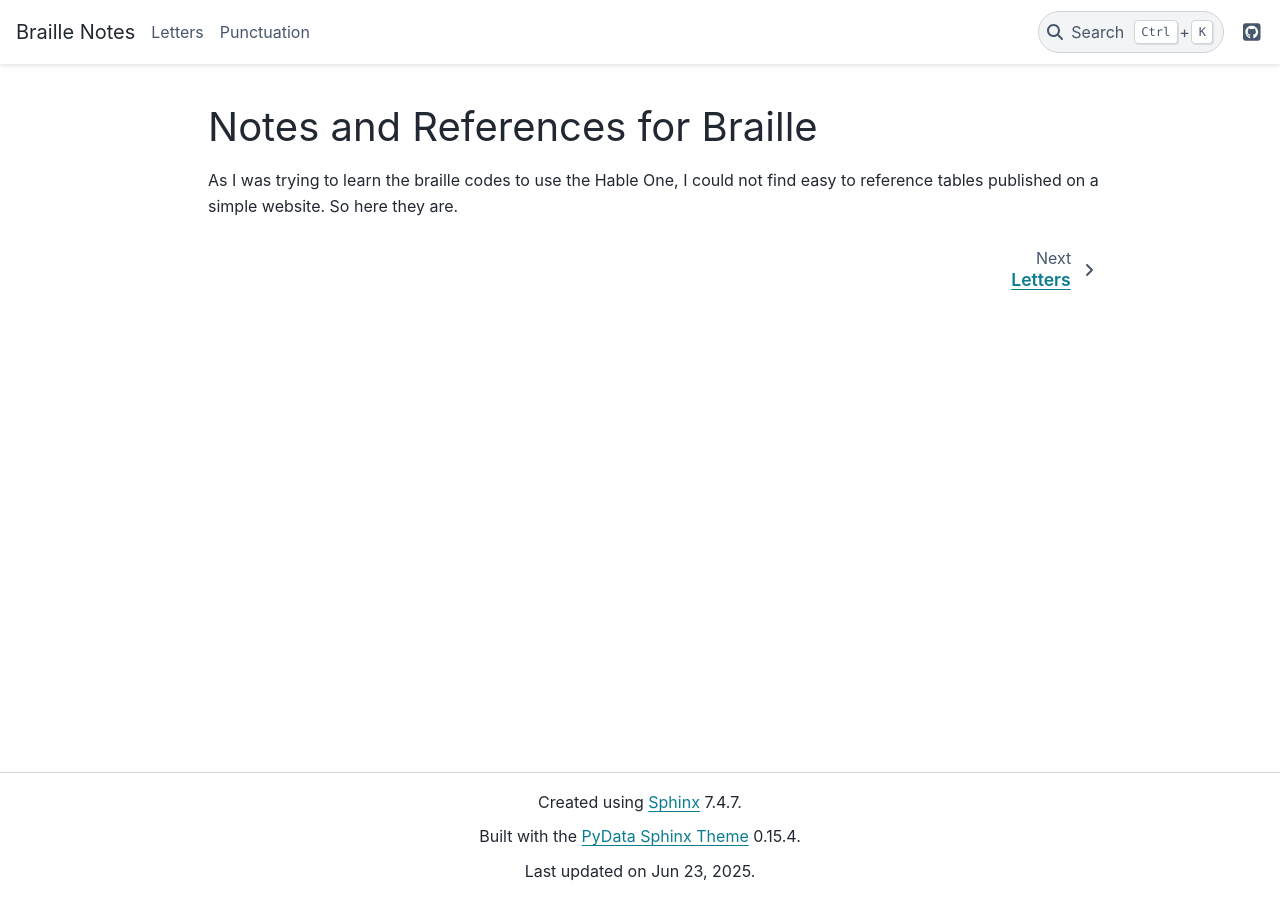
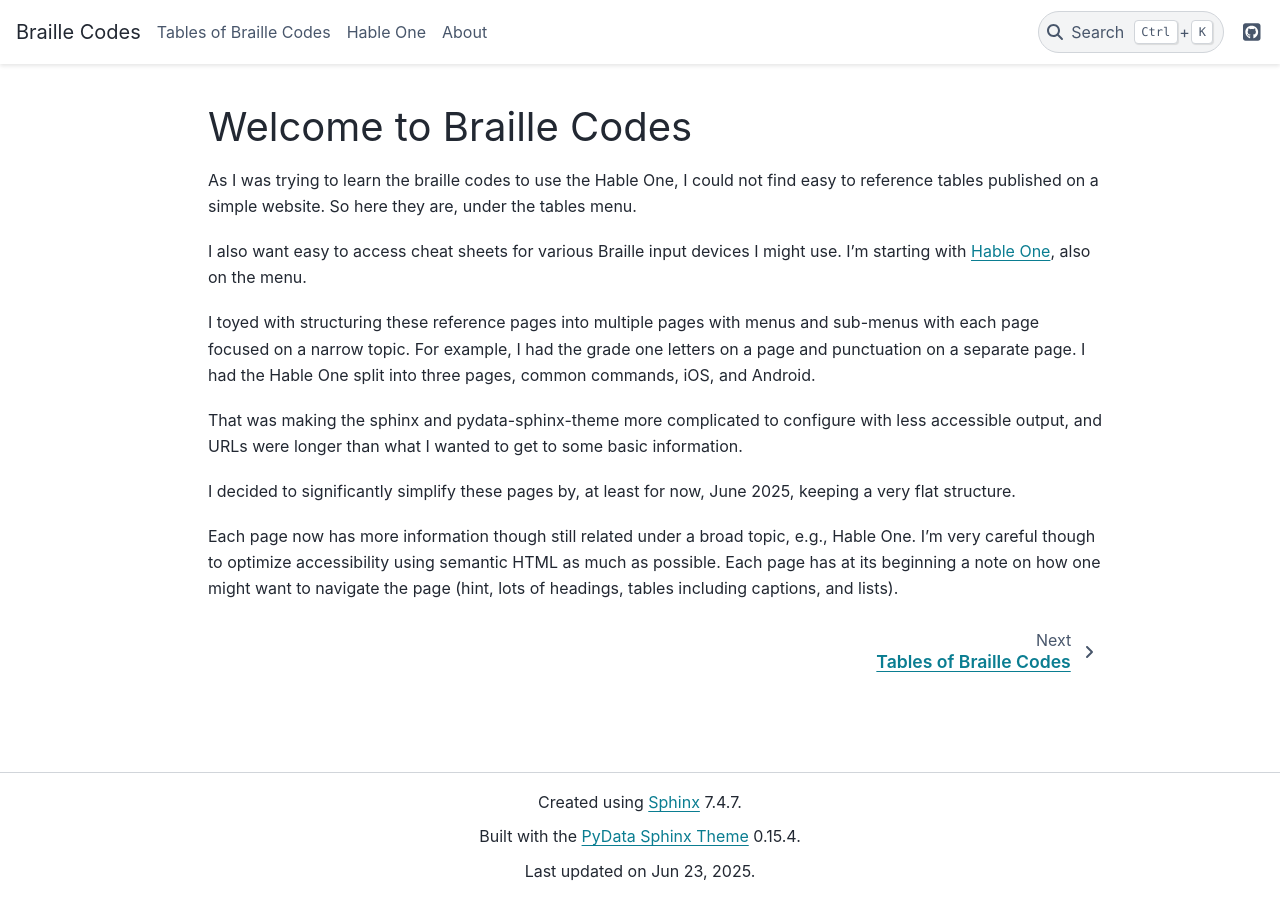
Before and after one commit to joeldodson/braille, a Sphinx documentation site: the page built from docs/index.md, in a window 1280 px wide. Built offline with Sphinx 7.4.7 and the PyData theme 0.15.4, drawn with Linux system fonts in a browser that asks for light colours.

Commit message:
changed structure to all braille references on single page.  added about page.  getting ready to fill out Hable One page

````diff
--- a/docs/conf.py
+++ b/docs/conf.py
@@ -6,18 +6,21 @@
 # -- Project information -----------------------------------------------------
 # https://www.sphinx-doc.org/en/master/usage/configuration.html#project-information
 
-project = 'Braille Notes'
+project = 'Braille Codes'
 copyright = '2024-%Y, Joel Dodson'
 author = 'Joel Dodson'
-version = '0.1'
-release = '0.1.0'
-needs_sphinx = '8.1'
+version = '0.2'
+release = '0.1.1'
+needs_sphinx = '8.2'
 
 # -- General configuration ---------------------------------------------------
 # https://www.sphinx-doc.org/en/master/usage/configuration.html#general-configuration
 
-## extensions = ["myst_parser", "sphinx_book_theme"]
-extensions = ["myst_parser", "pydata_sphinx_theme"]
+extensions = [
+    "myst_parser",
+    "pydata_sphinx_theme",
+    ## "sphinx.ext.autosectionlabel",
+]
 
 templates_path = ['_templates']
 exclude_patterns = ['_build', 'Thumbs.db', '.DS_Store']
@@ -27,38 +30,36 @@ exclude_patterns = ['_build', 'Thumbs.db', '.DS_Store']
 
 html_static_path = ["_static"]
 
-# links for the sphinx_book_theme
-# the 'book' theme is based on the 'pydata' theme thus options derive from there as well.
-# pdata-sphinx-theme opsions: https://pydata-sphinx-theme.readthedocs.io/en/latest/user_guide/layout.html#references
-# sphinx-book-theme options: https://sphinx-book-theme.readthedocs.io/en/latest/reference.html
-
-html_title = 'Braille Notes'
+html_title = "Braille Codes"
+html_short_title = "BraCo"
 html_last_updated_fmt = ""
 html_show_copyright = False
 html_show_sphinx = True
 html_show_sourcelink = False
-# remove all side bars, only have horizontal nav in header
-html_sidebars = {"**": []}
+# include the in page TOC in the left (main) sidebar
+html_sidebars = {
+    "**": [
+        ## "sidebar-collapse",
+        ## "sidebar-nav-bs" ,
+        "page-toc",
+    ]
+}
+
+# links for the pydata_sphinx_theme
+# pdata-sphinx-theme opsions: https://pydata-sphinx-theme.readthedocs.io/en/latest/user_guide/layout.html#references
+
 html_theme = "pydata_sphinx_theme"
 html_theme_options = {
     "navbar_align": "left",
     "github_url": "https://github.com/joeldodson/braille",
+    "article_header_start": [],  ## gets rid of breadcrumbs links
+    "primary_sidebar_end":  [],
+    "secondary_sidebar_items":  [],
     "content_footer_items": [],
     "footer_start": [],
     "footer_end": [],
     "footer_center": ["sphinx-version", "theme-version", "last-updated"],
     "show_version_warning_banner": False,
-    # no secondary sidebars for any pages
-    "secondary_sidebar_items": {"**": []},
     # trying to get rid of inaccessible color mode switcher
     "navbar_end": ["navbar-icon-links"],
-    ###
-    # folowing are options (I think) only used by sphinx-book-theme
-    # leaving them here in case I try that theme again
-    ## "use_download_button": False,
-    ## "repository_branch": "main",
-    ## "use_issues_button": True,
-    ## "use_repository_button": True,
-    ## "home_page_in_toc": True,
-    ## "footer_content_items": [],
 }
--- a/docs/index.md
+++ b/docs/index.md
@@ -1,13 +1,31 @@
-# Notes and References for Braille
+# Welcome to Braille Codes
 
 As I was trying to learn the braille codes to use the Hable One, I could not find easy to reference tables published on a simple website.
-So here they are.
+So here they are, under the tables menu.
+
+I also want easy to access cheat sheets for various Braille input devices I might use.
+I'm starting with [Hable One](https://iamhable.com), also on the menu.
+
+I toyed with structuring these reference pages into multiple pages with menus and sub-menus with each page focused on a narrow topic.
+For example, I had the grade one letters on a page and punctuation on a separate page.
+I had the Hable One split into three pages, common commands, iOS, and Android.
+
+That was making the sphinx and pydata-sphinx-theme more complicated to configure with less accessible output,
+and URLs were longer than what I wanted to get to some basic information.
+
+I decided to significantly simplify these pages by, at least for now, June 2025, keeping a very flat structure.
+
+Each page now has more information though still related under a broad topic, e.g., Hable One.
+I'm very careful though to optimize accessibility using semantic HTML as much as possible.
+Each page has at its beginning a note on how one might want to navigate the page
+(hint, lots of headings, tables including captions, and lists).
 
 ``` {toctree}
-:maxdepth: 2
+:maxdepth: 3
 :hidden: true
 :caption: Table of Contents
 
-letters.md
-punctuation.md
+tables
+hableone
+about
 ```
````
Also changed, not shown: docs/about.md (added, +51 -0 lines), docs/hableone.md (added, +34 -0 lines), docs/letters.md (deleted, +0 -93 lines), docs/punctuation.md (deleted, +0 -3 lines), docs/tables.md (added, +442 -0 lines), 1 other file.
